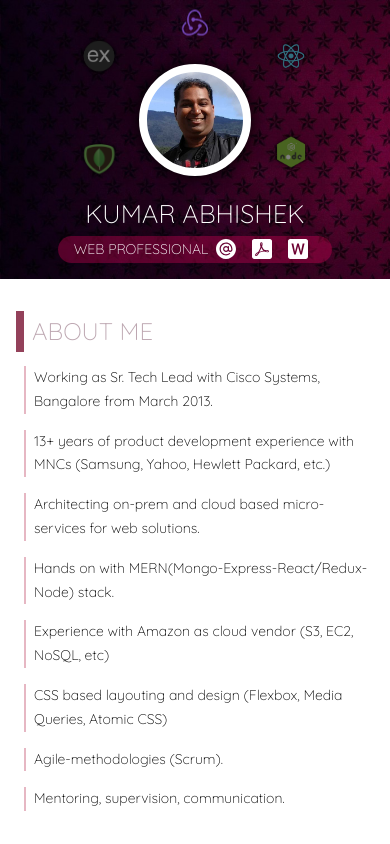
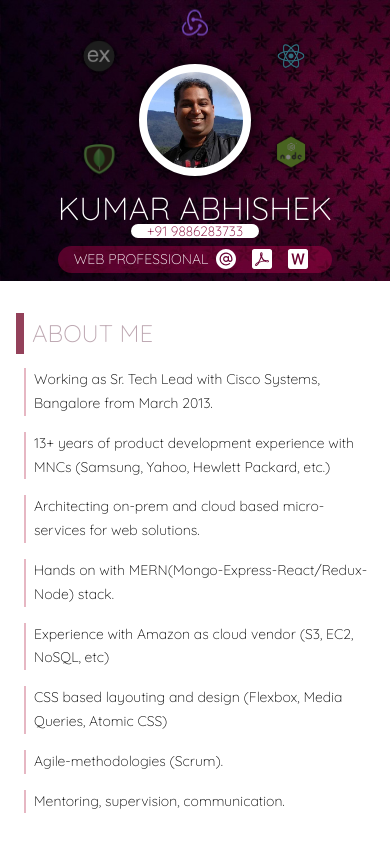
Before and after one commit to kumarabhishek/kumarabhishek.github.io, a plain HTML site: page index.html in a window 390 px wide. Shown: the top 844 px of the page. Drawn offline with Linux system fonts and the light colour scheme.

Commit message:
Added mobile number

```diff
--- a/css/style.css
+++ b/css/style.css
@@ -135,6 +135,7 @@ h5 {
     padding: 0.125rem 1rem;
     border-radius: 1rem;
     flex-wrap: wrap;
+    margin-top: 0.5rem;
 }
 
 .button {
@@ -225,8 +226,18 @@ h3 span {
 
 .name,
 .name:hover {
+    line-height: 1;
     color: #fff;
     font-size: 1.6rem;
+}
+
+.mobile {
+    line-height: 1;
+    color: #830236;
+    font-size: 0.85rem;
+    background: #fff;
+    padding: 0 1rem;
+    border-radius: 0.5rem;
 }
 
 .email {
@@ -329,7 +340,7 @@ footer{
     background-size: cover;
     background-repeat: no-repeat;
     padding-top: 1rem;
-    padding-bottom: 1rem;
+    padding-bottom: 0.5rem;
     flex-shrink: 0;
 }
 
--- a/index.html
+++ b/index.html
@@ -23,7 +23,8 @@
 			<img class="bnicon bnicons3" src="./css/icon7.png"></img>
 			<img class="bnicon bnicons5" src="./css/icon1.png"></img>
 			<div class="poster"></div>
-			<span class="name center" href="">KUMAR ABHISHEK</span>
+			<a class="name center" href="/">KUMAR ABHISHEK</a>
+			<span class="mobile center" href="/">+91 9886283733</span>
 			<div class="jcc title center c_b">
 				<span>WEB PROFESSIONAL</span>
 				<div class="flex flex1">
--- a/js/main.js
+++ b/js/main.js
@@ -33,13 +33,13 @@ function init() {
     document.addEventListener('scroll', function (e) {
         var i, node, st = document.documentElement.scrollTop;
         //console.log(document.documentElement.scrollTop);
-        if (st > 176) {
+        if (st > 192) {
             document.querySelector('#landing').classList.add('scrolled');
 
             var a = document.querySelector('.scrolled .square');
             var h = a.clientHeight || a.scrollHeight;
             document.querySelector('.scrolled #padder').style.height = 'calc(12rem + ' + h + 'px)';
-            !scrolled && window.scrollTo(0, 177);
+            !scrolled && window.scrollTo(0, 193);
             scrolled = true;
         } else {
             scrolled = false;
```
